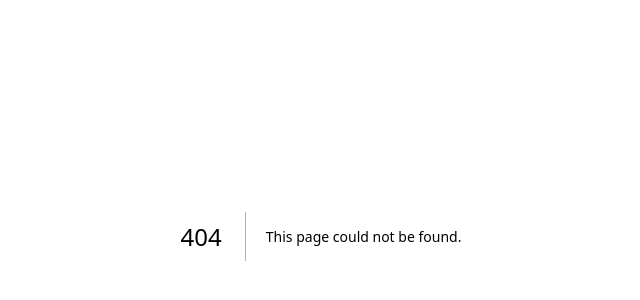
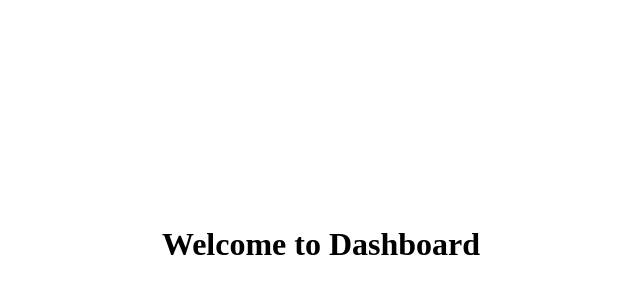
Before and after one commit to De-Inci/frontend, a Next.js app in the folder projectu/: page /dashboard in a window 1280 px wide. Before the commit this address had no page. Shown: the part 164-464 px from the top of the page, without its empty margins (319-959 px from the left). Built offline with nearby package versions, Linux system fonts and the light colour scheme.

Commit message:
done page layouting

```diff
--- /dev/null
+++ b/projectu/src/app/dashboard/page.js
@@ -0,0 +1,7 @@
+export default function Home() {
+    return (
+      <div style={{ display: 'flex', justifyContent: 'center', alignItems: 'center', height: '100vh' }}>
+        <h1>Welcome to Dashboard</h1>
+      </div>
+    );
+  }
```
Also changed, not shown: projectu/src/app/about/page.js (added, +7 -0 lines), projectu/src/app/layout.js (line endings or trailing spaces), projectu/src/components/webpage/ButtonComponent.js (added), projectu/src/components/webpage/FooterComponent.js (added), projectu/src/components/webpage/NavbarComponent.js (added).
